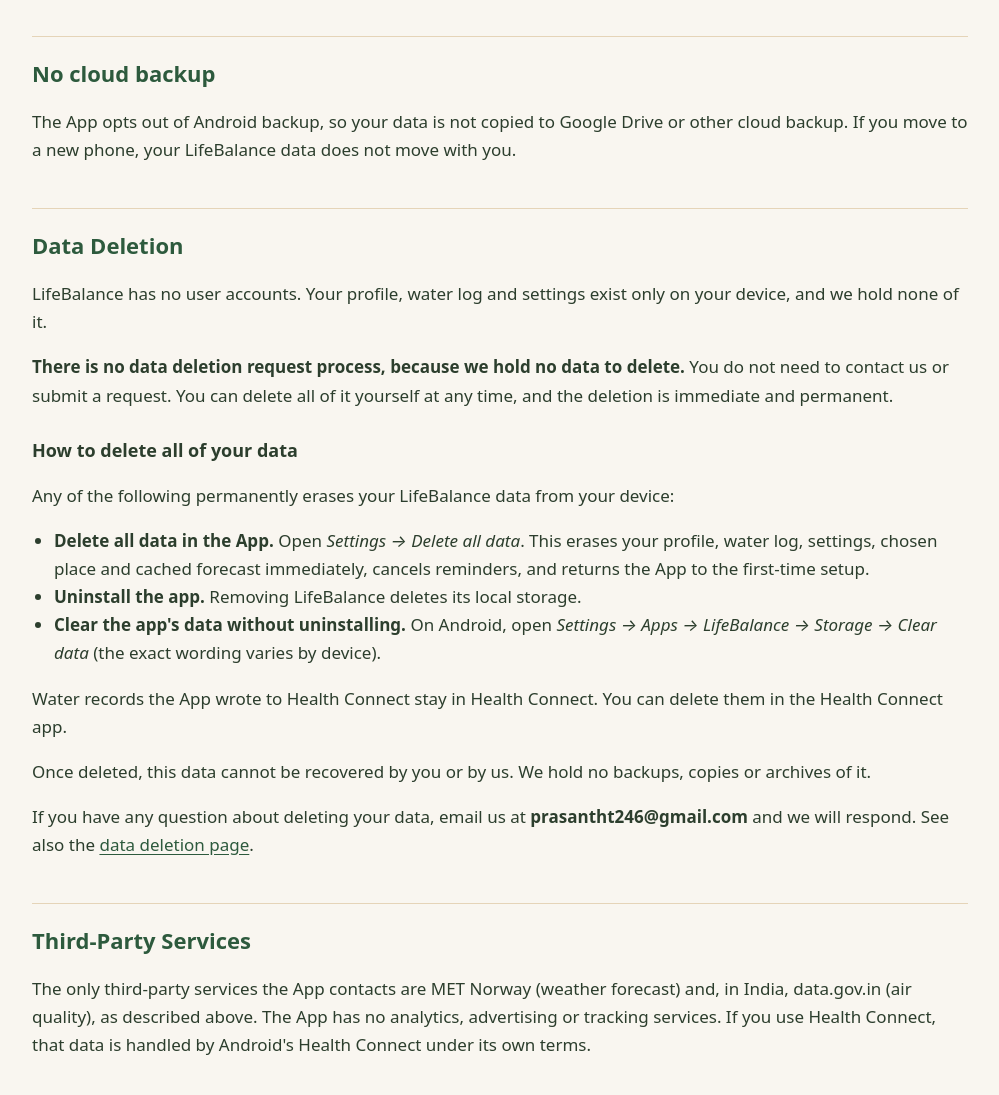
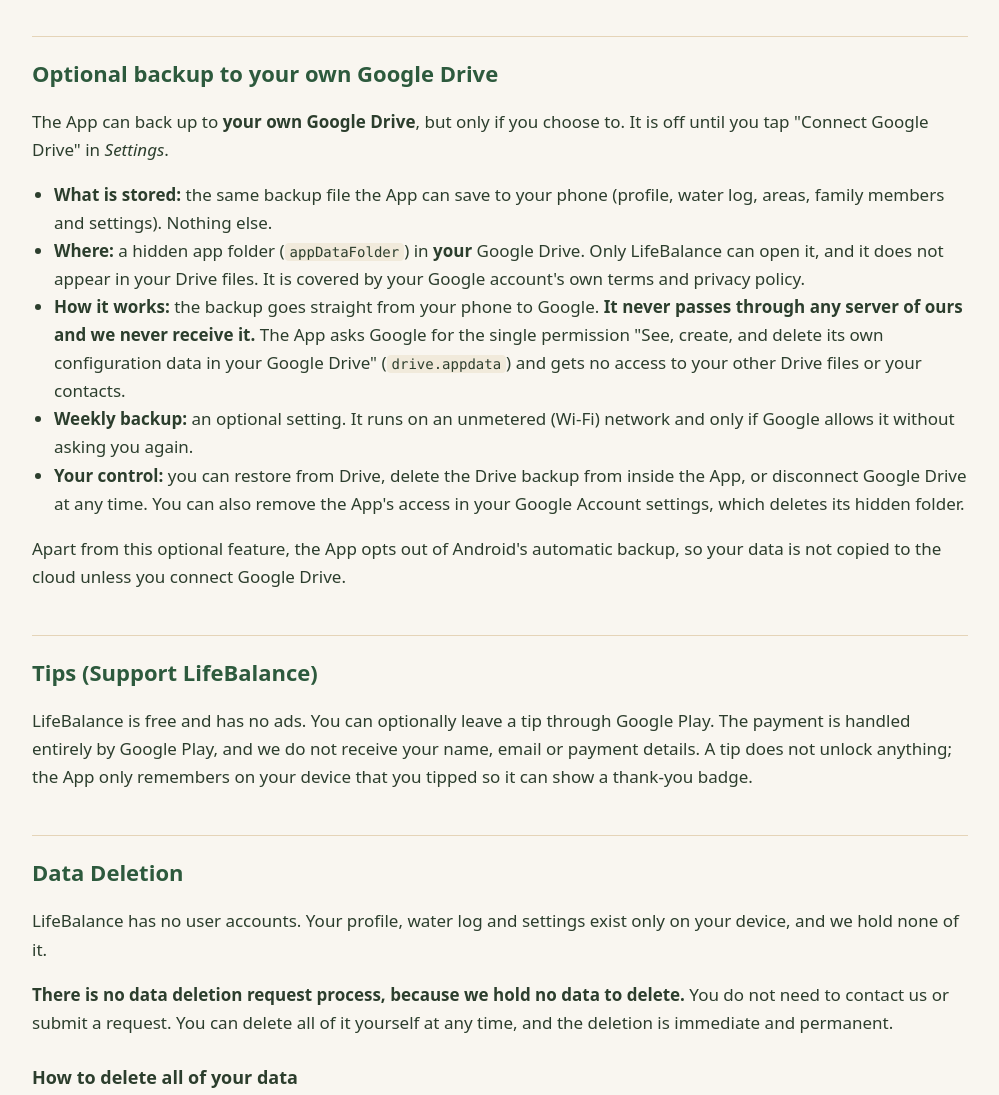
Before and after one commit to prasantht96/lifebalance-site, a plain HTML site: page privacy.html in a window 1280 px wide. Shown: the part 2360-3455 px from the top of the page, without its empty margins (140-1139 px from the left). Drawn offline with Linux system fonts and the light colour scheme.

Commit message:
Privacy: tips and optional Google Drive backup

```diff
--- a/privacy.html
+++ b/privacy.html
@@ -79,8 +79,18 @@
 <p>This data stays on your device inside Health Connect. We never receive it, and the App does not send it to MET Norway, data.gov.in or anyone else. You can change or remove the permissions at any time in Health Connect. Records the App has written stay in Health Connect until you delete them there.</p>
 <p>The use of information received from Health Connect will adhere to the <a href="https://support.google.com/googleplay/android-developer/answer/12991134">Health Connect Permissions policy</a>, including the Limited Use requirements.</p>
 
-<h2>No cloud backup</h2>
-<p>The App opts out of Android backup, so your data is not copied to Google Drive or other cloud backup. If you move to a new phone, your LifeBalance data does not move with you.</p>
+<h2>Optional backup to your own Google Drive</h2>
+<p>The App can back up to <b>your own Google Drive</b>, but only if you choose to. It is off until you tap "Connect Google Drive" in <i>Settings</i>.</p>
+<ul>
+<li><b>What is stored:</b> the same backup file the App can save to your phone (profile, water log, areas, family members and settings). Nothing else.</li>
+<li><b>Where:</b> a hidden app folder (<code>appDataFolder</code>) in <b>your</b> Google Drive. Only LifeBalance can open it, and it does not appear in your Drive files. It is covered by your Google account's own terms and privacy policy.</li>
+<li><b>How it works:</b> the backup goes straight from your phone to Google. <b>It never passes through any server of ours and we never receive it.</b> The App asks Google for the single permission "See, create, and delete its own configuration data in your Google Drive" (<code>drive.appdata</code>) and gets no access to your other Drive files or your contacts.</li>
+<li><b>Weekly backup:</b> an optional setting. It runs on an unmetered (Wi-Fi) network and only if Google allows it without asking you again.</li>
+<li><b>Your control:</b> you can restore from Drive, delete the Drive backup from inside the App, or disconnect Google Drive at any time. You can also remove the App's access in your Google Account settings, which deletes its hidden folder.</li>
+</ul>
+<p>Apart from this optional feature, the App opts out of Android's automatic backup, so your data is not copied to the cloud unless you connect Google Drive.</p>
+<h2>Tips (Support LifeBalance)</h2>
+<p>LifeBalance is free and has no ads. You can optionally leave a tip through Google Play. The payment is handled entirely by Google Play, and we do not receive your name, email or payment details. A tip does not unlock anything; the App only remembers on your device that you tipped so it can show a thank-you badge.</p>
 
 <h2 id="data-deletion">Data Deletion</h2>
 <p>LifeBalance has no user accounts. Your profile, water log and settings exist only on your device, and we hold none of it.</p>
@@ -92,12 +102,12 @@
 <li><b>Uninstall the app.</b> Removing LifeBalance deletes its local storage.</li>
 <li><b>Clear the app's data without uninstalling.</b> On Android, open <i>Settings → Apps → LifeBalance → Storage → Clear data</i> (the exact wording varies by device).</li>
 </ul>
-<p>Water records the App wrote to Health Connect stay in Health Connect. You can delete them in the Health Connect app.</p>
-<p>Once deleted, this data cannot be recovered by you or by us. We hold no backups, copies or archives of it.</p>
+<p>Water records the App wrote to Health Connect stay in Health Connect. You can delete them in the Health Connect app. If you used the optional Google Drive backup, delete it first with <i>Settings → Delete my Drive backup</i> (or remove the App's access in your Google Account); that file is in your own Drive, not with us.</p>
+<p>Once deleted, this data cannot be recovered by you or by us. We hold no backups, copies or archives of it. A Google Drive backup you made is yours and is deleted as described above.</p>
 <p>If you have any question about deleting your data, email us at <b>prasantht246@gmail.com</b> and we will respond. See also the <a href="delete-data.html">data deletion page</a>.</p>
 
 <h2>Third-Party Services</h2>
-<p>The only third-party services the App contacts are MET Norway (weather forecast) and, in India, data.gov.in (air quality), as described above. The App has no analytics, advertising or tracking services. If you use Health Connect, that data is handled by Android's Health Connect under its own terms.</p>
+<p>The third-party services the App contacts are MET Norway (weather forecast), in India data.gov.in (air quality), and, only if you choose them, Google Drive (your own backup) and Google Play (tips), as described above. The App has no analytics, advertising or tracking services. If you use Health Connect, that data is handled by Android's Health Connect under its own terms.</p>
 
 <h2>Not Medical Advice</h2>
 <p>LifeBalance gives a water goal and general tips. It is not medical advice and does not diagnose or treat any condition. If you have a heart or kidney condition, or any other medical condition, ask your doctor how much to drink. The heat levels shown in the App are the App's own estimate calculated from weather forecasts. They are not official government warnings. For official heat warnings, check your national or local weather authority.</p>
@@ -106,7 +116,7 @@
 <p>LifeBalance does not knowingly collect personal information from children under 13. The App collects no personal information from anyone; it is intended for general audiences to track their daily water intake.</p>
 
 <h2>Data Security</h2>
-<p>Your data is stored on your device, so its security depends on your device's security settings. We recommend using a device passcode or biometric lock and keeping your operating system updated. Requests to MET Norway and data.gov.in are sent over HTTPS.</p>
+<p>Your data is stored on your device, so its security depends on your device's security settings. We recommend using a device passcode or biometric lock and keeping your operating system updated. Requests to MET Norway, data.gov.in and Google are sent over HTTPS.</p>
 
 <h2>Changes to This Privacy Policy</h2>
 <p>We may update this Privacy Policy from time to time. Any changes will be reflected with a new "Last Updated" date at the top of this document.</p>
```
